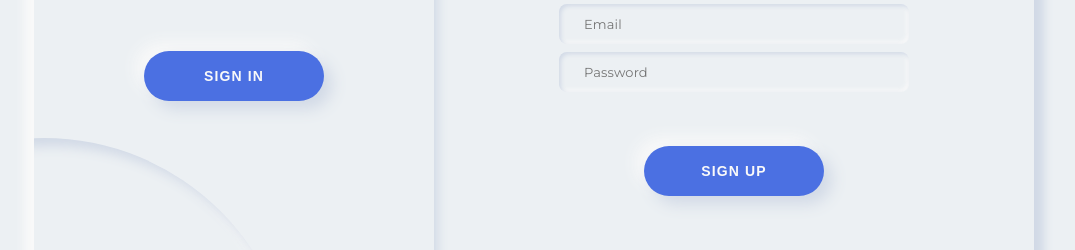
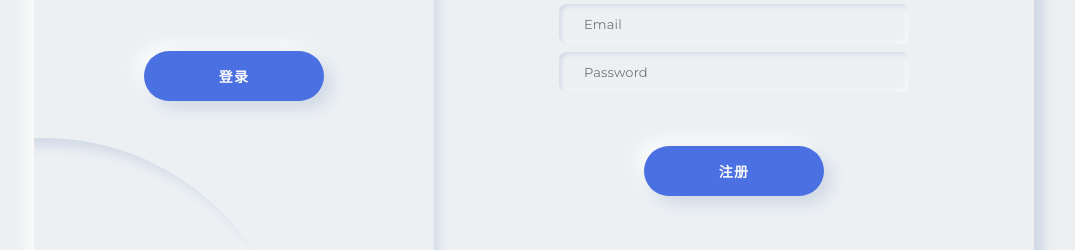
Before and after one commit to JunaYa/doudo, a Vue app: page / in a window 1280 px wide. Shown: the part 422-672 px from the top of the page, without its empty margins (106-1181 px from the left). Built offline with nearby package versions, Linux system fonts and the light colour scheme.

Commit message:
add: i18n

```diff
--- a/package.json
+++ b/package.json
@@ -10,6 +10,7 @@
   "dependencies": {
     "core-js": "^3.6.4",
     "vue": "^2.6.11",
+    "vue-i18n": "^8.17.5",
     "vuex": "^3.1.3"
   },
   "devDependencies": {
--- /dev/null
+++ b/src/i18n/en.json
@@ -0,0 +1,6 @@
+{
+    "sign": {
+        "signin": "SignIn",
+        "signup": "SignUp"
+    }
+}
--- /dev/null
+++ b/src/i18n/index.js
@@ -0,0 +1,46 @@
+import Vue from 'vue'
+import VueI18n from 'vue-i18n'
+
+Vue.use(VueI18n)
+
+const DEFAULT_LANG = 'zh'
+const LOCALE_KEY = 'localeLanguage'
+
+const locales = {
+  zh: require('./zh.json'),
+  en: require('./en.json')
+}
+
+const i18n = new VueI18n({
+  locale: DEFAULT_LANG,
+  messages: locales
+})
+
+export const setup = lang => {
+  if (lang === undefined) {
+    lang = window.localStorage.getItem(LOCALE_KEY)
+    if (locales[lang] === undefined) {
+      lang = DEFAULT_LANG
+    }
+  }
+  window.localStorage.setItem(LOCALE_KEY, lang)
+
+  Object.keys(locales).forEach(lang => {
+    document.body.classList.remove(`lang-${lang}`)
+  })
+  document.body.classList.add(`lang-${lang}`)
+  document.body.setAttribute('lang', lang)
+
+  Vue.config.lang = lang
+  i18n.locale = lang
+}
+
+let lang = 'zh'
+
+location.search.replace(/lang=([a-z-]+)&?/i, function(a, b) {
+  lang = b
+})
+
+setup(lang)
+
+export default i18n
--- /dev/null
+++ b/src/i18n/zh.json
@@ -0,0 +1,6 @@
+{
+    "sign": {
+        "signin": "登录",
+        "signup": "注册"
+    }
+}
--- a/src/main.js
+++ b/src/main.js
@@ -1,10 +1,11 @@
 import Vue from 'vue'
 import App from './App.vue'
 import store from './store'
+import i18n from './i18n'
 
 Vue.config.productionTip = false
-
 new Vue({
+  i18n,
   store,
   render: h => h(App),
 }).$mount('#app')
--- a/src/pages/sigin/SignIn.vue
+++ b/src/pages/sigin/SignIn.vue
@@ -47,8 +47,9 @@
           >
           <button
             class="form__button button submit"
-            @click="onSignUp">
-            SIGN UP
+            @click="onSignUp"
+          >
+            {{ $t('sign.signup') }}
           </button>
         </form>
       </div>
@@ -94,8 +95,9 @@
           <a class="form__link">Forgot your password?</a>
           <button
             class="form__button button submit"
-            @click="onSingIn">
-            SIGN IN
+            @click="onSingIn"
+          >
+            {{ $t('sign.signin') }}
           </button>
         </form>
       </div>
@@ -104,8 +106,14 @@
         id="switch-cnt"
         class="switch"
       >
-        <div ref="switchCircle1" class="switch__circle" />
-        <div ref="switchCircle2" class="switch__circle switch__circle--t" />
+        <div
+          ref="switchCircle1"
+          class="switch__circle"
+        />
+        <div
+          ref="switchCircle2"
+          class="switch__circle switch__circle--t"
+        />
         <div
           ref="switchC1"
           id="switch-c1"
@@ -117,8 +125,11 @@
           <p class="switch__description description">
             To keep connected with us please login with your personal info
           </p>
-          <button class="switch__button button switch-btn" @click="onSwitch">
-            SIGN IN
+          <button
+            class="switch__button button switch-btn"
+            @click="onSwitch"
+          >
+            {{ $t('sign.signin') }}
           </button>
         </div>
         <div
@@ -132,8 +143,11 @@
           <p class="switch__description description">
             Enter your personal details and start journey with us
           </p>
-          <button class="switch__button button switch-btn" @click="onSwitch">
-            SIGN UP
+          <button
+            class="switch__button button switch-btn"
+            @click="onSwitch"
+          >
+            {{ $t('sign.signup') }}
           </button>
         </div>
       </div>
```
Also changed, not shown: 1 other file (tests, documents, lock files or other folders).
